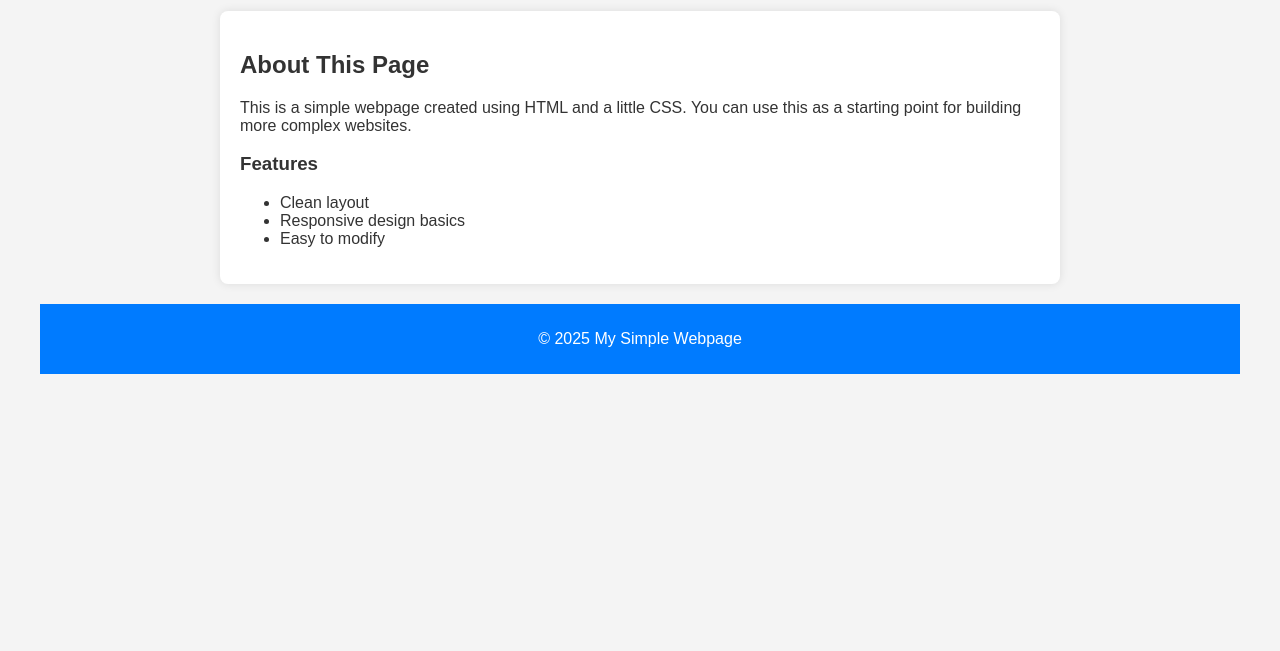
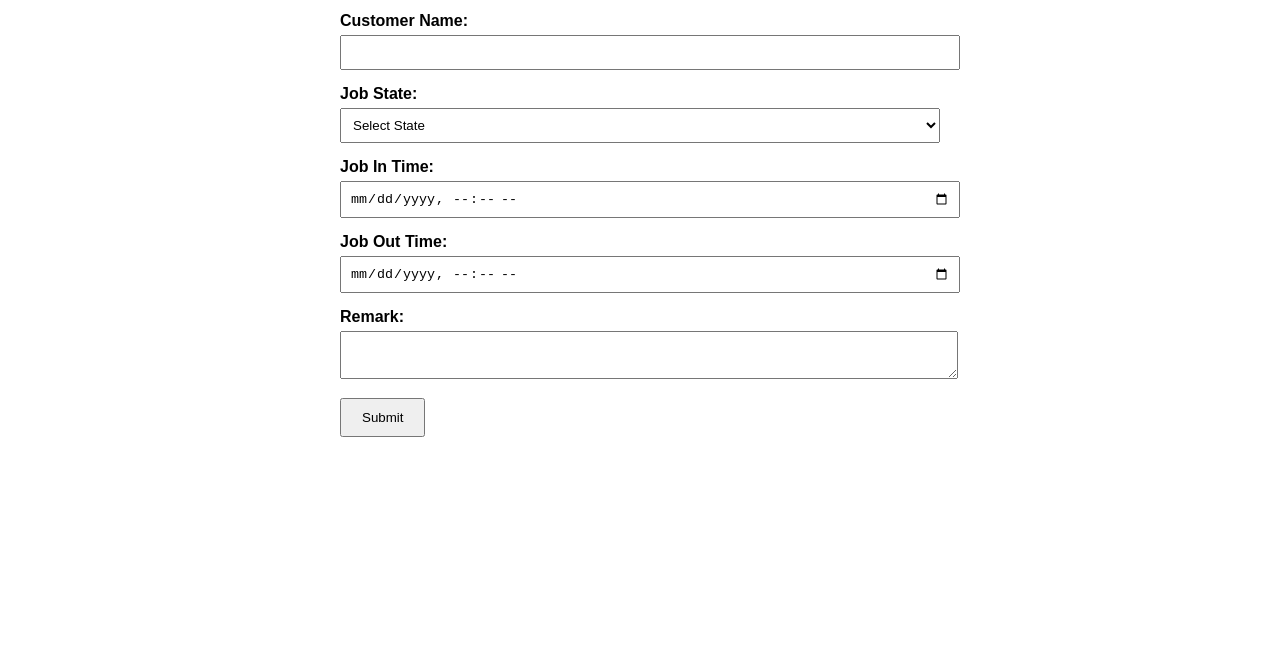
Before and after one commit to supun123456789/softlogic, a plain HTML site: page main.html in a window 1280 px wide. Shown: the part 149-800 px from the top of the page. Drawn offline with Linux system fonts and the light colour scheme.

Commit message:
Update main.html

```diff
--- a/main.html
+++ b/main.html
@@ -1,53 +1,99 @@
 <!DOCTYPE html>
 <html lang="en">
 <head>
-  <meta charset="UTF-8">
-  <meta name="viewport" content="width=device-width, initial-scale=1">
-  <title>My Simple Webpage</title>
-  <style>
-    body {
-      font-family: Arial, sans-serif;
-      margin: 40px;
-      background-color: #f4f4f4;
-      color: #333;
-    }
-    header, footer {
-      background-color: #007BFF;
-      color: white;
-      padding: 10px 20px;
-      text-align: center;
-    }
-    main {
-      margin: 20px auto;
-      max-width: 800px;
-      background: white;
-      padding: 20px;
-      border-radius: 8px;
-      box-shadow: 0 0 10px rgba(0,0,0,0.1);
-    }
-  </style>
+<meta charset="UTF-8">
+<meta name="viewport" content="width=device-width, initial-scale=1.0">
+<title>Job Tracker Web App</title>
+<style>
+body { font-family: Arial, sans-serif; padding: 20px; max-width: 600px; margin: auto; }
+label { font-weight: bold; }
+input, select, textarea { width: 100%; padding: 8px; margin: 5px 0 15px 0; }
+button { padding: 10px 20px; cursor: pointer; }
+#status { font-weight: bold; margin-top: 20px; }
+</style>
 </head>
 <body>
+<h2>Job Entry Form</h2>
+<form id="jobForm">
+  <label>Job Number:</label>
+  <input type="text" name="job_number" required>
 
-  <header>
-    <h1>Welcome to My Webpage</h1>
-  </header>
+  <label>Customer Name:</label>
+  <input type="text" name="customer_name" required>
 
-  <main>
-    <h2>About This Page</h2>
-    <p>This is a simple webpage created using HTML and a little CSS. You can use this as a starting point for building more complex websites.</p>
+  <label>Job State:</label>
+  <select name="job_state" required>
+    <option value="">Select State</option>
+    <option value="Pending">Pending</option>
+    <option value="In Progress">In Progress</option>
+    <option value="Completed">Completed</option>
+  </select>
 
-    <h3>Features</h3>
-    <ul>
-      <li>Clean layout</li>
-      <li>Responsive design basics</li>
-      <li>Easy to modify</li>
-    </ul>
-  </main>
+  <label>Job In Time:</label>
+  <input type="datetime-local" name="job_in_time" required>
 
-  <footer>
-    <p>&copy; 2025 My Simple Webpage</p>
-  </footer>
+  <label>Job Out Time:</label>
+  <input type="datetime-local" name="job_out_time">
 
+  <label>Remark:</label>
+  <textarea name="remark"></textarea>
+
+  <button type="button" onclick="submitForm()">Submit</button>
+</form>
+
+<p id="status"></p>
+
+<script>
+const REPO = "https://supun123456789.github.io/softlogic/"; // Replace with your repo
+const FILE_PATH = "jobs.json";                        // File in your repo
+const BRANCH = "main";                                // Branch name
+const TOKEN = "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";           // Your GitHub token
+
+async function submitForm() {
+    const form = document.getElementById('jobForm');
+    const newJob = {
+        job_number: form.job_number.value,
+        customer_name: form.customer_name.value,
+        job_state: form.job_state.value,
+        job_in_time: form.job_in_time.value,
+        job_out_time: form.job_out_time.value,
+        remark: form.remark.value
+    };
+
+    try {
+        // 1️⃣ Get current file content and SHA
+        let res = await fetch(`https://api.github.com/repos/${REPO}/contents/${FILE_PATH}?ref=${BRANCH}`, {
+            headers: { Authorization: `token ${TOKEN}` }
+        });
+        let data = await res.json();
+        let currentContent = JSON.parse(atob(data.content));
+        let sha = data.sha;
+
+        // 2️⃣ Append new job
+        currentContent.push(newJob);
+
+        // 3️⃣ Update file on GitHub
+        await fetch(`https://api.github.com/repos/${REPO}/contents/${FILE_PATH}`, {
+            method: 'PUT',
+            headers: {
+                Authorization: `token ${TOKEN}`,
+                "Content-Type": "application/json"
+            },
+            body: JSON.stringify({
+                message: `Add job ${newJob.job_number}`,
+                content: btoa(JSON.stringify(currentContent, null, 2)),
+                branch: BRANCH,
+                sha: sha
+            })
+        });
+
+        document.getElementById('status').innerText = "Job saved successfully!";
+        form.reset();
+    } catch (err) {
+        console.error(err);
+        document.getElementById('status').innerText = "Error saving job!";
+    }
+}
+</script>
 </body>
 </html>
```
